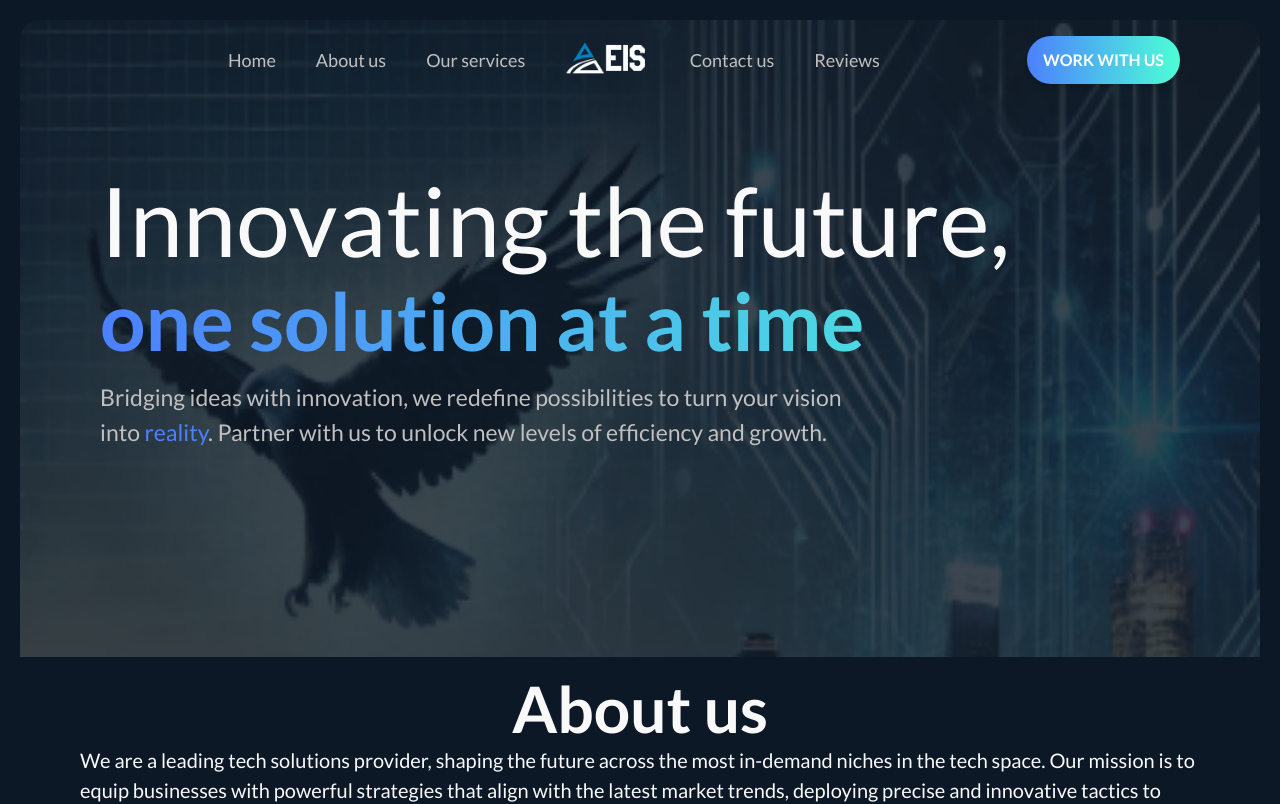
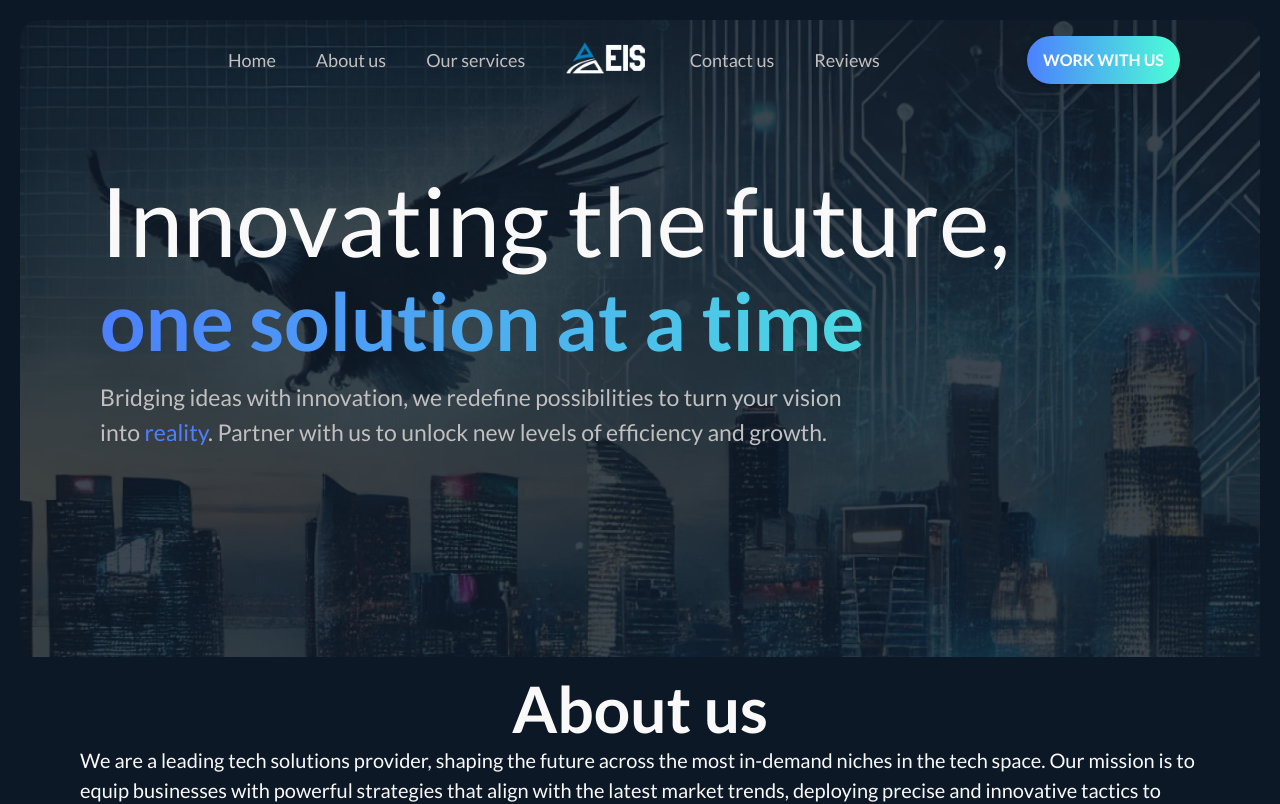
Before and after one commit to Akay74/swift-home, a Next.js app: page / in a window 1280 px wide. Shown: the top 804 px of the page. Built offline with nearby package versions, Linux system fonts and the light colour scheme.

Commit message:
🍱 update desktop background

```diff
--- a/tailwind.config.js
+++ b/tailwind.config.js
@@ -9,7 +9,7 @@ module.exports = {
     extend: {
       backgroundImage: {
         "hero": "url('../assets/hero.png')",
-        "hero2": "url('../assets/hero2.jpg)",
+        "hero2": "url('../assets/hero2.png')",
       },
       fontFamily: {
         sans: ['var(--font-lato)'],
```
Also changed, not shown: assets/hero2.jpg (deleted), assets/hero2.png (added).
